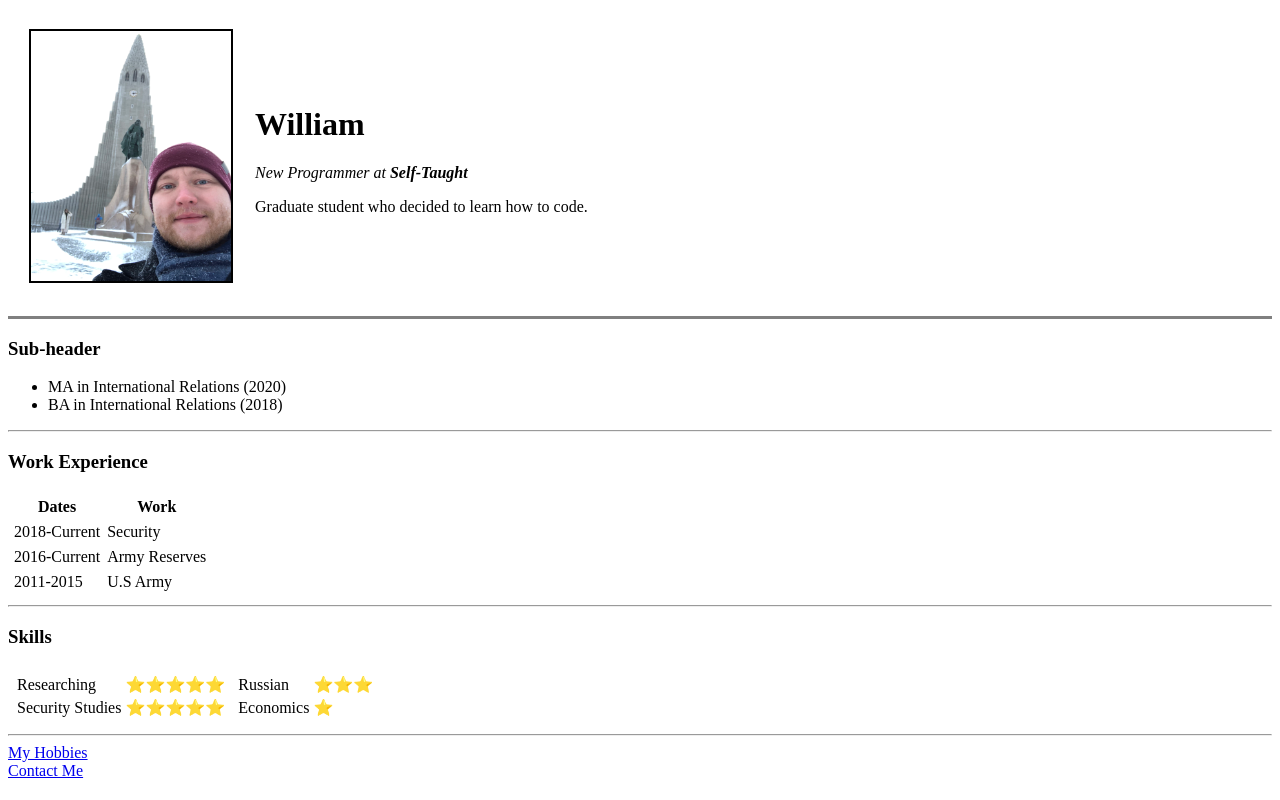
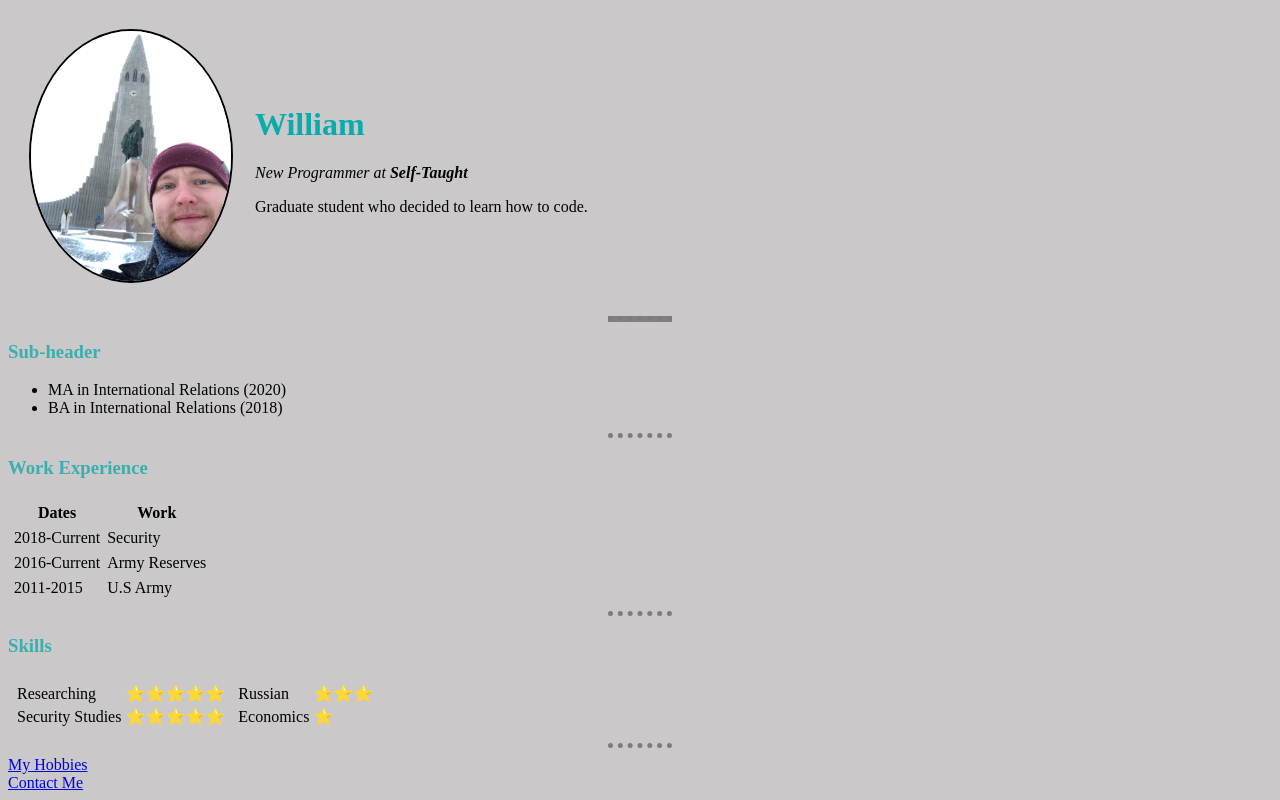
Before and after one commit to wstumps/Udemy-HTML-CV, a plain HTML site: page index.html in a window 1280 px wide. Drawn offline with Linux system fonts and the light colour scheme.

Commit message:
Added CSS

```diff
--- /dev/null
+++ b/css/styles.css
@@ -0,0 +1,24 @@
+body {
+    background-color: #cac8c8;
+}
+
+hr {
+    border-style: none;
+    border-top-style: dotted;
+    border-color: rgb(126, 123, 123);
+    border-width:5px;
+    width: 5%;
+}
+
+h1 {
+    color: #07acac;
+}
+
+h3 {
+    color:#39afaf;
+
+}
+
+.circular {
+    border-radius: 100%;
+}
--- a/index.html
+++ b/index.html
@@ -4,11 +4,12 @@
      <meta charset="UTF-8">
      <meta name="viewport" content="width=device-width, initial-scale=1.0">
      <title>William's Personal Site</title>
+     <link rel="stylesheet" href="css/styles.css">
 </head>
 
 <body>
     <table cellspacing="20">
-        <td><img style="border:2px solid black;" src="Images/self-pic.jpeg" alt="Self-photo" width="200" height="250"/></td>
+        <td><img class="circular" style="border:2px solid black;" src="Images/self-pic.jpeg" alt="Self-photo" width="200" height="250"/></td>
         <td><h1>William</h1>
             <p><em>New Programmer at <strong>Self-Taught</strong></em></p>
             <p>Graduate student who decided to learn how to code.</p></td>
```
Also changed, not shown: contact me.html (+2 -0 lines), hobbies.html (+2 -0 lines).
